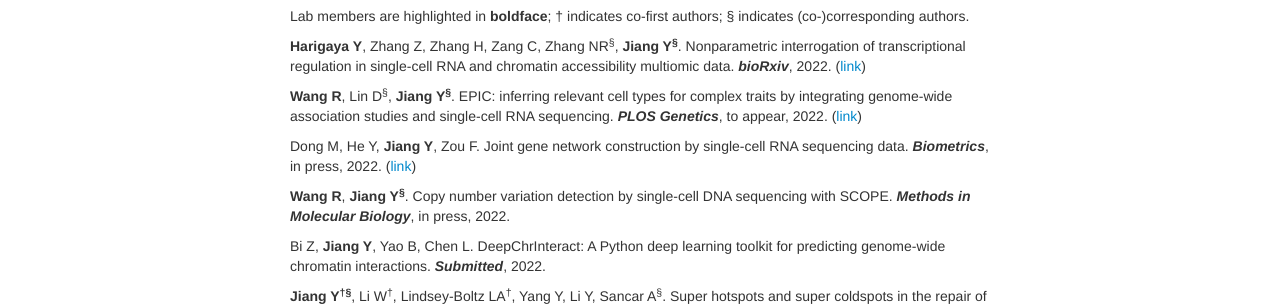
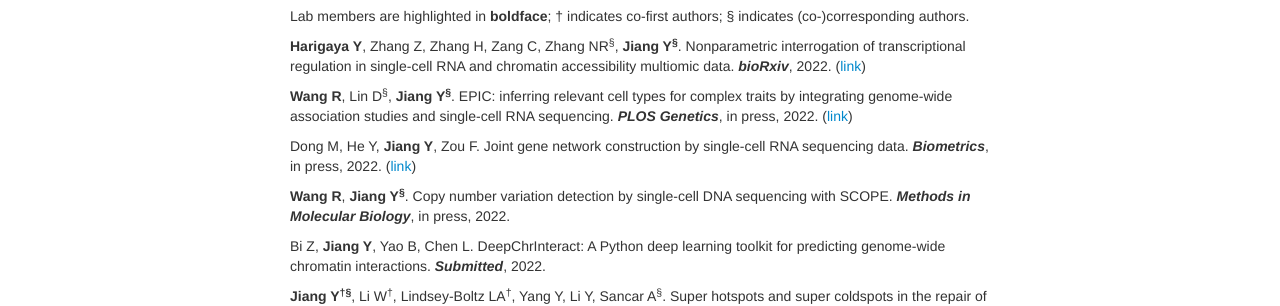
Before and after one commit to yuchaojiang/yuchaojiang.github.io, a Jekyll site: the page built from pages/pubs.md, in a window 1280 px wide. Shown: the part 146-452 px from the top of the page. Built offline with Jekyll 4.4.1, drawn with Linux system fonts in a browser that asks for light colours.

Commit message:
Update pubs.md

```diff
--- a/pages/pubs.md
+++ b/pages/pubs.md
@@ -8,7 +8,7 @@ Lab members are highlighted in **boldface**; &dagger; indicates co-first authors
 
 **Harigaya Y**, Zhang Z, Zhang H, Zang C, Zhang NR<sup>&sect;</sup>, **Jiang Y<sup>&sect;</sup>**. Nonparametric interrogation of transcriptional regulation in single-cell RNA and chromatin accessibility multiomic data. ***bioRxiv***, 2022. ([link](https://www.biorxiv.org/content/10.1101/2021.09.22.461437v1))
 
-**Wang R**, Lin D<sup>&sect;</sup>, **Jiang Y<sup>&sect;</sup>**. EPIC: inferring relevant cell types for complex traits by integrating genome-wide association studies and single-cell RNA sequencing. ***PLOS Genetics***, to appear, 2022. ([link](https://www.biorxiv.org/content/10.1101/2021.06.09.447805v2))
+**Wang R**, Lin D<sup>&sect;</sup>, **Jiang Y<sup>&sect;</sup>**. EPIC: inferring relevant cell types for complex traits by integrating genome-wide association studies and single-cell RNA sequencing. ***PLOS Genetics***, in press, 2022. ([link](https://www.biorxiv.org/content/10.1101/2021.06.09.447805v2))
 
 Dong M, He Y, **Jiang Y**, Zou F. Joint gene network construction by single-cell RNA sequencing data. ***Biometrics***, in press, 2022. ([link](https://www.biorxiv.org/content/10.1101/2021.07.14.452387v1))
 
```
